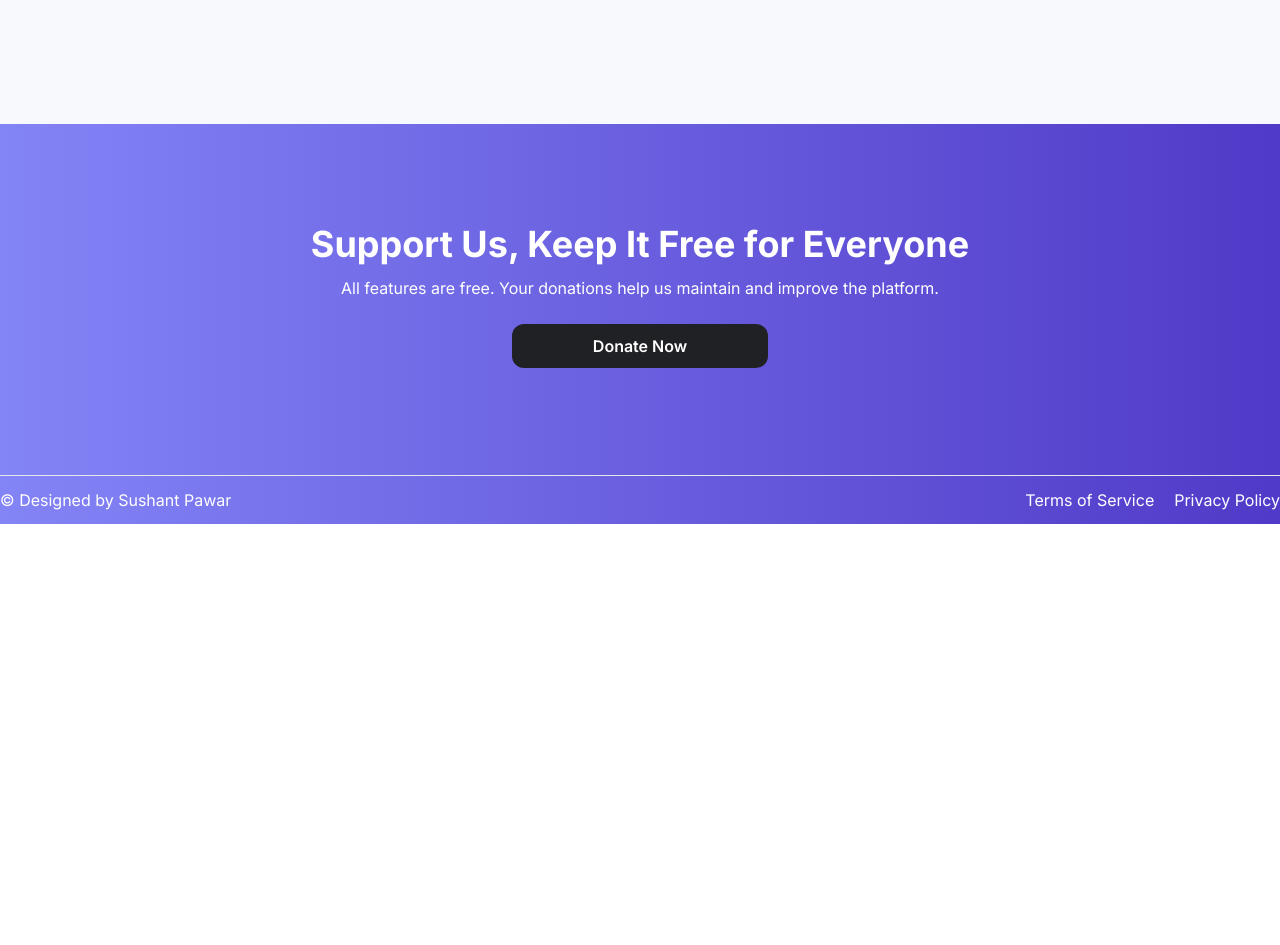
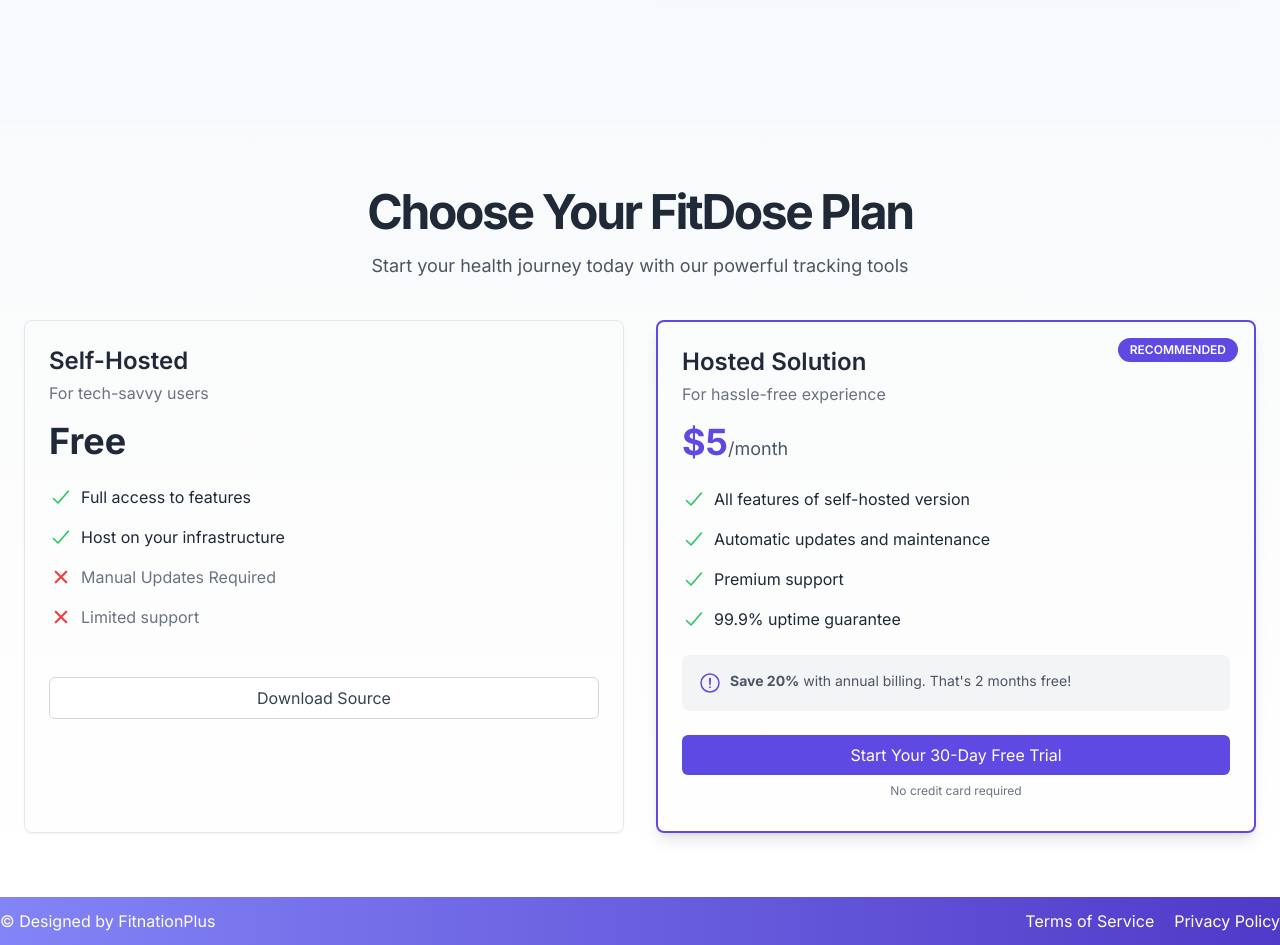
Before and after one commit to sushpawar001/next-logger, a Next.js app: page / in a window 1280 px wide. Shown: the part 1680-2625 px from the top of the page. Before the commit the page ends 2204 px from the top, so only its background shows below. Built offline with nearby package versions, Linux system fonts and the light colour scheme; what tailgrids would draw is missing.

Commit message:
Price section added

```diff
--- a/src/app/page.tsx
+++ b/src/app/page.tsx
@@ -2,6 +2,8 @@ import HeroSection from "@/components/HomePageComponents/HeroSection";
 import FeaturesSection from "@/components/HomePageComponents/FeaturesSection";
 import DonateSection from "@/components/HomePageComponents/DonateSection";
 import SecurityPrivacySection from "@/components/HomePageComponents/SecurityPrivacySection";
+import PricingSection from "@/components/HomePageComponents/PricingSection";
+import Footer from "@/components/HomePageComponents/Footer";
 
 export default function HomePage() {
     return (
@@ -9,7 +11,8 @@ export default function HomePage() {
             <HeroSection />
             <FeaturesSection />
             <SecurityPrivacySection />
-            <DonateSection />
+            <PricingSection/>
+            <Footer />
         </div>
     );
 }
--- /dev/null
+++ b/src/components/HomePageComponents/Footer.tsx
@@ -0,0 +1,20 @@
+import React from "react";
+import Link from "next/link";
+
+export default function Footer() {
+    return (
+        <div className="bg-gradient-to-r from-primary-ring to-primary-dark text-white">
+        <div className="container flex-shrink flex justify-between py-3 text-sm lg:text-base w-11/12 lg:w-full">
+            <p className="text-left">© Designed by FitnationPlus</p>
+            <div className="flex gap-2 md:gap-5 text-center">
+                <Link href="/terms-service" className="hover:underline">
+                    Terms of Service
+                </Link>
+                <Link href="/privacy-policy" className="hover:underline">
+                    Privacy Policy
+                </Link>
+            </div>
+        </div>
+        </div>
+    );
+}
--- /dev/null
+++ b/src/components/HomePageComponents/PricingSection.tsx
@@ -0,0 +1,143 @@
+import React from "react";
+import { IoClose, IoAlertCircleOutline, IoCheckmark } from "react-icons/io5";
+import Link from "next/link";
+
+export default function PricingSection() {
+    return (
+        <section className="w-full py-16 bg-gradient-to-b from-gray-50 to-white">
+            <div className="container mx-auto px-4 md:px-6">
+                <div className="text-center mb-10">
+                    <h2 className="font-bold tracking-tighter text-2xl md:text-3xl lg:text-5xl">
+                        Choose Your FitDose Plan
+                    </h2>
+                    <p className="mt-4 text-lg text-gray-600">
+                        Start your health journey today with our powerful
+                        tracking tools
+                    </p>
+                </div>
+                <div className="grid md:grid-cols-2 gap-8 items-stretch">
+                    {/* Self-Hosted Plan */}
+                    <div className="border border-gray-200 rounded-lg shadow-sm overflow-hidden">
+                        <div className="p-6">
+                            <h3 className="text-2xl font-semibold">
+                                Self-Hosted
+                            </h3>
+                            <p className="text-base text-gray-500 mt-1">
+                                For tech-savvy users
+                            </p>
+                            <div className="mt-4 text-3xl md:text-4xl font-bold">
+                                Free
+                            </div>
+                            <ul className="mt-6 space-y-4">
+                                <li className="flex items-start">
+                                    <IoCheckmark className="h-6 w-6 text-green-500 mr-2 flex-shrink-0" />
+                                    <span>Full access to features</span>
+                                </li>
+                                <li className="flex items-start">
+                                    <IoCheckmark className="h-6 w-6 text-green-500 mr-2 flex-shrink-0" />
+                                    <span>Host on your infrastructure</span>
+                                </li>
+                                <li className="flex items-start">
+                                    <IoClose className="h-6 w-6 text-red-500 mr-2 flex-shrink-0" />
+                                    <span className="text-gray-500">
+                                        Manual Updates Required
+                                    </span>
+                                </li>
+                                <li className="flex items-start">
+                                    <IoClose className="h-6 w-6 text-red-500 mr-2 flex-shrink-0" />
+                                    <span className="text-gray-500">
+                                        Limited support
+                                    </span>
+                                </li>
+                            </ul>
+                        </div>
+                        <div className="px-6 pt-6 pb-8">
+                            <a
+                                href="https://github.com/sushpawar001/next-logger"
+                                target="_blank"
+                            >
+                                <button className="w-full px-4 py-2 border border-gray-300 text-gray-700 bg-white rounded-md hover:bg-gray-50 focus:outline-none focus:ring-2 focus:ring-offset-2 focus:ring-primary transition">
+                                    Download Source
+                                </button>
+                            </a>
+                        </div>
+                    </div>
+
+                    {/* Hosted Solution Plan */}
+                    <div className="border-2 border-primary rounded-lg shadow-lg overflow-hidden relative pt-6 sm:pt-0">
+                        <div className="absolute top-0 right-0 m-4 bg-primary text-white text-xs font-semibold px-3 py-1 rounded-full">
+                            RECOMMENDED
+                        </div>
+                        <div className="p-6">
+                            <h3 className="text-2xl font-semibold">
+                                Hosted Solution
+                            </h3>
+                            <p className="text-gray-500 mt-1">
+                                For hassle-free experience
+                            </p>
+                            <div className="mt-4 text-3xl md:text-4xl font-bold text-primary">
+                                $5
+                                <span className="text-base md:text-lg font-normal text-gray-600">
+                                    /month
+                                </span>
+                            </div>
+                            <ul className="mt-6 space-y-4">
+                                <li className="flex items-start">
+                                    <IoCheckmark className="h-6 w-6 text-green-500 mr-2 flex-shrink-0" />
+                                    <span>
+                                        All features of self-hosted version
+                                    </span>
+                                </li>
+                                <li className="flex items-start">
+                                    <IoCheckmark className="h-6 w-6 text-green-500 mr-2 flex-shrink-0" />
+                                    <span>
+                                        Automatic updates and maintenance
+                                    </span>
+                                </li>
+                                <li className="flex items-start">
+                                    <IoCheckmark className="h-6 w-6 text-green-500 mr-2 flex-shrink-0" />
+                                    <span>Premium support</span>
+                                </li>
+                                <li className="flex items-start">
+                                    <IoCheckmark className="h-6 w-6 text-green-500 mr-2 flex-shrink-0" />
+                                    <span>99.9% uptime guarantee</span>
+                                </li>
+                            </ul>
+                            <div className="mt-6 bg-gray-100 p-4 rounded-lg flex items-start space-x-2">
+                                <IoAlertCircleOutline className="h-6 w-6 text-primary flex-shrink-0" />
+                                <p className="text-sm text-gray-600">
+                                    <strong>Save 20%</strong> with annual
+                                    billing. That&apos;s 2 months free!
+                                </p>
+                            </div>
+                        </div>
+                        <div className="px-6 pb-8">
+                            <Link href="/signup">
+                                <button className="w-full px-4 py-2 bg-primary text-white rounded-md hover:bg-primary-dark focus:outline-none focus:ring-2 focus:ring-offset-2 focus:ring-primary transition">
+                                    Start Your 30-Day Free Trial
+                                </button>
+                            </Link>
+                            <p className="mt-2 text-xs text-center text-gray-500">
+                                No credit card required
+                            </p>
+                        </div>
+                    </div>
+                </div>
+                {/* <div className="mt-12 text-center">
+                    <p className="text-lg font-semibold">Still not sure?</p>
+                    <p className="mt-2 text-gray-600">
+                        Check out our{" "}
+                        <a href="#" className="text-primary hover:underline">
+                            feature comparison
+                        </a>{" "}
+                        or{" "}
+                        <a href="#" className="text-primary hover:underline">
+                            contact our sales team
+                        </a>
+                        .
+                    </p>
+                </div> */}
+            </div>
+        </section>
+    );
+}
--- a/src/components/HomePageComponents/SecurityPrivacySection.tsx
+++ b/src/components/HomePageComponents/SecurityPrivacySection.tsx
@@ -10,7 +10,7 @@ export default function SecurityPrivacySection() {
                         Security & Privacy
                     </h2>
                     <p>
-                        Your health data is sensitive. We prioritize your
+                        Your privacy is our top priority. We prioritize your
                         privacy and employ industry-leading security measures to
                         keep your information safe and confidential.
                     </p>
```
Also changed, not shown: src/components/HomePageComponents/HeroSection.tsx (+6 -6 lines).
